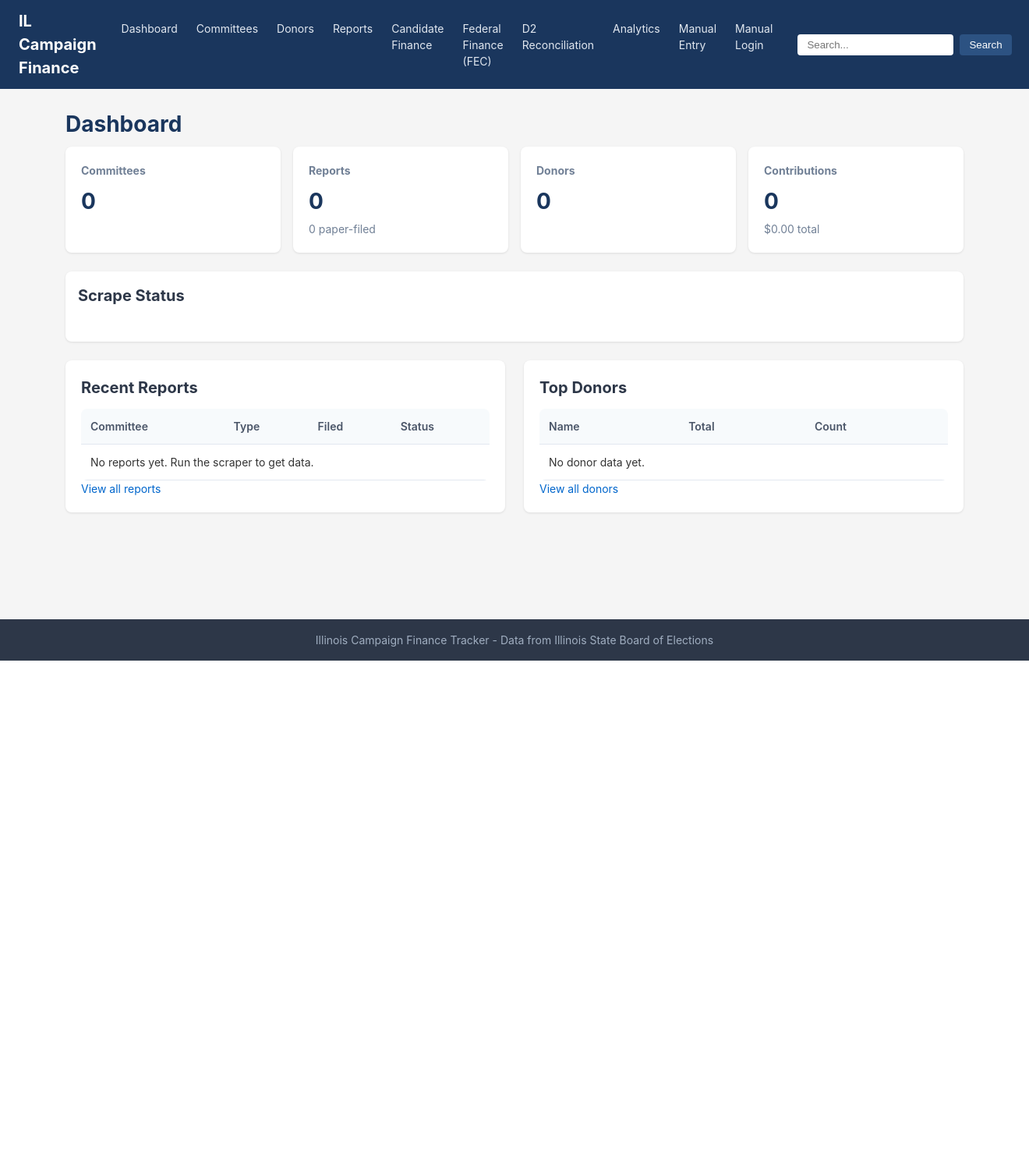
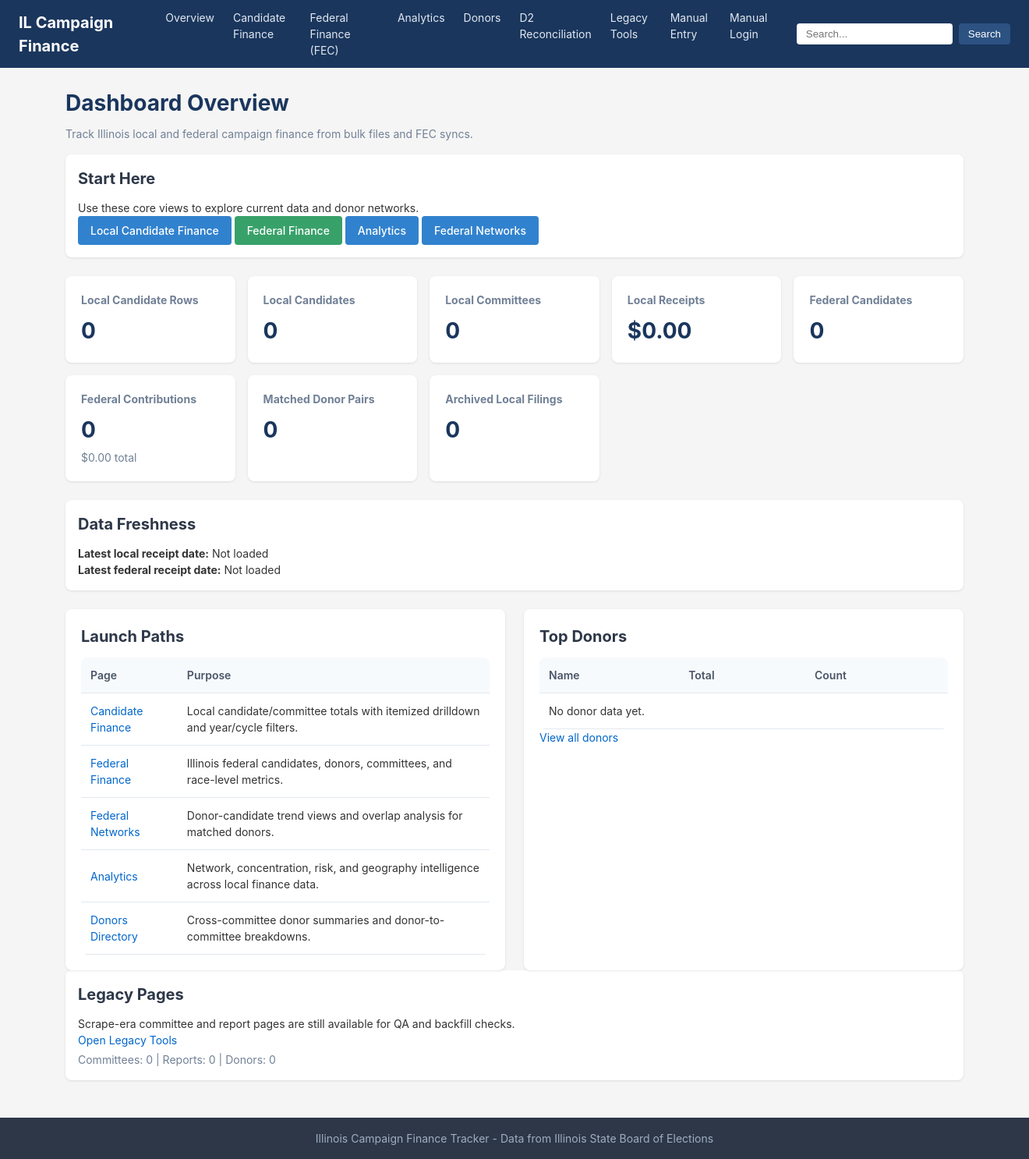
Before and after one commit to Doommen3/Illinois_campaign_finance, a Flask app: page / in a window 1320 px wide. Shown: the whole page at 78% size. Before the commit the page ends 847 px from the top, so only its background shows below. Run offline with Flask 3, Linux system fonts and the light colour scheme; data that the repository does not hold is empty.

Commit message:
Fix amendment-safe aggregates, add candidate year/cycle filters, redesign dashboard

```diff
--- a/database/analytics.py
+++ b/database/analytics.py
@@ -333,7 +333,10 @@ def categorize_spending_text(text: str | None) -> str:
     return "uncategorized"
 
 
-_BULK_DONOR_PART_FILTER_SQL = "(COALESCE(r.d2_part_code, '') LIKE '1%' OR COALESCE(r.d2_part_code, '') LIKE '5%')"
+_BULK_DONOR_PART_FILTER_SQL = (
+    "COALESCE(r.is_archived, 0) = 0 AND "
+    "(COALESCE(r.d2_part_code, '') LIKE '1%' OR COALESCE(r.d2_part_code, '') LIKE '5%')"
+)
 
 
 def _has_bulk_receipts_donor_data(conn: sqlite3.Connection) -> bool:
--- a/webapp/routes/main.py
+++ b/webapp/routes/main.py
@@ -6,32 +6,166 @@ from database.models import Committee, Report, Donor, Contribution
 main_bp = Blueprint('main', __name__)
 
 
+def _table_exists(conn, table_name: str) -> bool:
+    row = conn.execute(
+        "SELECT 1 FROM sqlite_master WHERE type = 'table' AND name = ?",
+        (table_name,),
+    ).fetchone()
+    return row is not None
+
+
+def _scalar(conn, sql: str, params=(), default=0):
+    try:
+        row = conn.execute(sql, params).fetchone()
+    except Exception:
+        return default
+    if not row:
+        return default
+    keys = row.keys() if hasattr(row, "keys") else []
+    if not keys:
+        return default
+    value = row[keys[0]]
+    return default if value is None else value
+
+
 @main_bp.route('/')
 def index():
-    """Dashboard with stats."""
+    """Bulk-first dashboard with local/federal finance entry points."""
     conn = current_app.get_database()
 
-    # Get statistics
     stats = {
-        'total_committees': Committee.count(conn),
-        'total_reports': Report.count(conn),
-        'total_donors': Donor.count(conn),
-        'total_contributions': Contribution.count(conn),
-        'total_amount': Contribution.total_amount(conn),
-        'paper_filed_count': Report.count(conn, paper_filed=True),
-        'report_status': Report.count_by_status(conn),
+        'local_candidate_rows': 0,
+        'local_candidates': 0,
+        'local_committees': 0,
+        'local_total_receipts': 0.0,
+        'local_total_expenditures': 0.0,
+        'local_archived_filings': 0,
+        'federal_candidates': 0,
+        'federal_contributions': 0,
+        'federal_total_amount': 0.0,
+        'federal_matched_donors': 0,
+        'legacy_reports': Report.count(conn),
+        'legacy_committees': Committee.count(conn),
+        'legacy_donors': Donor.count(conn),
     }
 
-    # Get recent reports
-    recent_reports = Report.get_all(conn, limit=10)
+    if _table_exists(conn, "bulk_candidate_committee_finance_agg"):
+        stats['local_candidate_rows'] = int(
+            _scalar(conn, "SELECT COUNT(*) AS count FROM bulk_candidate_committee_finance_agg", default=0)
+        )
+        stats['local_candidates'] = int(
+            _scalar(
+                conn,
+                "SELECT COUNT(DISTINCT candidate_id) AS count FROM bulk_candidate_committee_finance_agg WHERE candidate_id IS NOT NULL",
+                default=0,
+            )
+        )
+        stats['local_committees'] = int(
+            _scalar(
+                conn,
+                "SELECT COUNT(DISTINCT committee_id_sbe) AS count FROM bulk_candidate_committee_finance_agg WHERE committee_id_sbe IS NOT NULL",
+                default=0,
+            )
+        )
 
-    # Get top donors
-    top_donors = Donor.get_all_with_totals(conn, limit=10, sort_by='total_amount')
+    if _table_exists(conn, "bulk_d2_totals_clean"):
+        stats['local_total_receipts'] = float(
+            _scalar(
+                conn,
+                "SELECT COALESCE(SUM(total_receipts), 0) AS total FROM bulk_d2_totals_clean WHERE COALESCE(is_archived, 0) = 0",
+                default=0.0,
+            )
+        )
+        stats['local_total_expenditures'] = float(
+            _scalar(
+                conn,
+                "SELECT COALESCE(SUM(total_expenditures), 0) AS total FROM bulk_d2_totals_clean WHERE COALESCE(is_archived, 0) = 0",
+                default=0.0,
+            )
+        )
+        stats['local_archived_filings'] = int(
+            _scalar(
+                conn,
+                "SELECT COUNT(*) AS count FROM bulk_d2_totals_clean WHERE COALESCE(is_archived, 0) = 1",
+                default=0,
+            )
+        )
+
+    if _table_exists(conn, "fec_candidate_match"):
+        stats['federal_candidates'] = int(
+            _scalar(
+                conn,
+                "SELECT COUNT(DISTINCT fec_candidate_id) AS count FROM fec_candidate_match WHERE fec_candidate_id IS NOT NULL",
+                default=0,
+            )
+        )
+
+    if _table_exists(conn, "fec_schedule_a_contributions"):
+        stats['federal_contributions'] = int(
+            _scalar(
+                conn,
+                "SELECT COUNT(*) AS count FROM fec_schedule_a_contributions",
+                default=0,
+            )
+        )
+        stats['federal_total_amount'] = float(
+            _scalar(
+                conn,
+                "SELECT COALESCE(SUM(contribution_receipt_amount), 0) AS total FROM fec_schedule_a_contributions",
+                default=0.0,
+            )
+        )
+
+    if _table_exists(conn, "fec_local_donor_matches"):
+        stats['federal_matched_donors'] = int(
+            _scalar(
+                conn,
+                """
+                SELECT COUNT(DISTINCT federal_donor_entity_key || '|' || local_donor_key) AS count
+                FROM fec_local_donor_matches
+                """,
+                default=0,
+            )
+        )
+
+    freshness = {
+        'local_receipt_date': None,
+        'federal_receipt_date': None,
+    }
+    if _table_exists(conn, "bulk_receipts_clean"):
+        freshness['local_receipt_date'] = _scalar(
+            conn,
+            "SELECT MAX(received_date) AS max_date FROM bulk_receipts_clean WHERE COALESCE(is_archived, 0) = 0",
+            default=None,
+        )
+    if _table_exists(conn, "fec_schedule_a_contributions"):
+        freshness['federal_receipt_date'] = _scalar(
+            conn,
+            "SELECT MAX(contribution_receipt_date) AS max_date FROM fec_schedule_a_contributions",
+            default=None,
+        )
+
+    top_donors = Donor.get_all_with_totals(conn, limit=8, sort_by='total_amount')
 
     return render_template('index.html',
                            stats=stats,
-                           recent_reports=recent_reports,
-                           top_donors=top_donors)
+                           top_donors=top_donors,
+                           freshness=freshness)
+
+
+@main_bp.route('/legacy')
+def legacy():
+    """Legacy scrape-era pages kept for QA and historical lookup."""
+    conn = current_app.get_database()
+    return render_template(
+        'legacy.html',
+        legacy_counts={
+            'committees': Committee.count(conn),
+            'reports': Report.count(conn),
+            'donors': Donor.count(conn),
+            'contributions': Contribution.count(conn),
+        },
+    )
 
 
 @main_bp.route('/search')
--- a/webapp/templates/base.html
+++ b/webapp/templates/base.html
@@ -12,14 +12,13 @@
             <a href="{{ url_for('main.index') }}">IL Campaign Finance</a>
         </div>
         <ul class="nav-links">
-            <li><a href="{{ url_for('main.index') }}">Dashboard</a></li>
-            <li><a href="{{ url_for('committees.list_committees') }}">Committees</a></li>
-            <li><a href="{{ url_for('donors.list_donors') }}">Donors</a></li>
-            <li><a href="{{ url_for('reports.list_reports') }}">Reports</a></li>
+            <li><a href="{{ url_for('main.index') }}">Overview</a></li>
             <li><a href="{{ url_for('candidate_finance.list_candidate_finance') }}">Candidate Finance</a></li>
             <li><a href="{{ url_for('federal_finance.list_federal_finance') }}">Federal Finance (FEC)</a></li>
+            <li><a href="{{ url_for('analytics.dashboard') }}">Analytics</a></li>
+            <li><a href="{{ url_for('donors.list_donors') }}">Donors</a></li>
             <li><a href="{{ url_for('d2_receipts_recon.list_d2_receipts_recon') }}">D2 Reconciliation</a></li>
-            <li><a href="{{ url_for('analytics.dashboard') }}">Analytics</a></li>
+            <li><a href="{{ url_for('main.legacy') }}">Legacy Tools</a></li>
             <li><a href="{{ url_for('manual_entry.queue') }}">Manual Entry</a></li>
             {% if current_manual_user %}
             <li><a href="{{ url_for('auth.logout') }}">Sign Out ({{ current_manual_user.username }})</a></li>
--- a/webapp/templates/candidate_finance/itemized.html
+++ b/webapp/templates/candidate_finance/itemized.html
@@ -44,8 +44,8 @@
     <input type="text" name="q" value="{{ query }}" placeholder="Search donor, vendor, description, or filed doc">
     <input type="text" name="d2_part" value="{{ d2_part }}" placeholder="D2 part (1, 1A, 5, etc.)">
     <select name="archived">
+        <option value="no" {% if archived == 'no' %}selected{% endif %}>Non-archived only</option>
         <option value="all" {% if archived == 'all' %}selected{% endif %}>All rows</option>
-        <option value="no" {% if archived == 'no' %}selected{% endif %}>Non-archived only</option>
         <option value="yes" {% if archived == 'yes' %}selected{% endif %}>Archived only</option>
     </select>
     <input type="text" name="min_amount" value="{{ min_amount }}" placeholder="Min amount">
--- a/webapp/templates/index.html
+++ b/webapp/templates/index.html
@@ -3,77 +3,95 @@
 {% block title %}Dashboard - Illinois Campaign Finance Tracker{% endblock %}
 
 {% block content %}
-<h1>Dashboard</h1>
+<h1>Dashboard Overview</h1>
+<p class="subtitle">Track Illinois local and federal campaign finance from bulk files and FEC syncs.</p>
+
+<div class="status-section">
+    <h2>Start Here</h2>
+    <p>Use these core views to explore current data and donor networks.</p>
+    <p>
+        <a class="btn btn-primary" href="{{ url_for('candidate_finance.list_candidate_finance') }}">Local Candidate Finance</a>
+        <a class="btn btn-success" href="{{ url_for('federal_finance.list_federal_finance') }}">Federal Finance</a>
+        <a class="btn btn-primary" href="{{ url_for('analytics.dashboard') }}">Analytics</a>
+        <a class="btn btn-primary" href="{{ url_for('federal_finance.federal_networks') }}">Federal Networks</a>
+    </p>
+</div>
 
 <div class="stats-grid">
     <div class="stat-card">
-        <h3>Committees</h3>
-        <p class="stat-value">{{ stats.total_committees }}</p>
+        <h3>Local Candidate Rows</h3>
+        <p class="stat-value">{{ stats.local_candidate_rows }}</p>
     </div>
     <div class="stat-card">
-        <h3>Reports</h3>
-        <p class="stat-value">{{ stats.total_reports }}</p>
-        <p class="stat-detail">{{ stats.paper_filed_count }} paper-filed</p>
+        <h3>Local Candidates</h3>
+        <p class="stat-value">{{ stats.local_candidates }}</p>
     </div>
     <div class="stat-card">
-        <h3>Donors</h3>
-        <p class="stat-value">{{ stats.total_donors }}</p>
+        <h3>Local Committees</h3>
+        <p class="stat-value">{{ stats.local_committees }}</p>
     </div>
     <div class="stat-card">
-        <h3>Contributions</h3>
-        <p class="stat-value">{{ stats.total_contributions }}</p>
-        <p class="stat-detail">{{ format_currency(stats.total_amount) }} total</p>
+        <h3>Local Receipts</h3>
+        <p class="stat-value">{{ format_currency(stats.local_total_receipts) }}</p>
+    </div>
+    <div class="stat-card">
+        <h3>Federal Candidates</h3>
+        <p class="stat-value">{{ stats.federal_candidates }}</p>
+    </div>
+    <div class="stat-card">
+        <h3>Federal Contributions</h3>
+        <p class="stat-value">{{ stats.federal_contributions }}</p>
+        <p class="stat-detail">{{ format_currency(stats.federal_total_amount) }} total</p>
+    </div>
+    <div class="stat-card">
+        <h3>Matched Donor Pairs</h3>
+        <p class="stat-value">{{ stats.federal_matched_donors }}</p>
+    </div>
+    <div class="stat-card">
+        <h3>Archived Local Filings</h3>
+        <p class="stat-value">{{ stats.local_archived_filings }}</p>
     </div>
 </div>
 
 <div class="status-section">
-    <h2>Scrape Status</h2>
-    <div class="status-badges">
-        {% for status, count in stats.report_status.items() %}
-        <span class="badge badge-{{ status }}">{{ status }}: {{ count }}</span>
-        {% endfor %}
-    </div>
+    <h2>Data Freshness</h2>
+    <p><strong>Latest local receipt date:</strong> {{ freshness.local_receipt_date if freshness.local_receipt_date else 'Not loaded' }}</p>
+    <p><strong>Latest federal receipt date:</strong> {{ freshness.federal_receipt_date if freshness.federal_receipt_date else 'Not loaded' }}</p>
 </div>
 
 <div class="two-column">
     <div class="column">
-        <h2>Recent Reports</h2>
+        <h2>Launch Paths</h2>
         <table class="data-table">
             <thead>
                 <tr>
-                    <th>Committee</th>
-                    <th>Type</th>
-                    <th>Filed</th>
-                    <th>Status</th>
+                    <th>Page</th>
+                    <th>Purpose</th>
                 </tr>
             </thead>
             <tbody>
-                {% for report in recent_reports %}
                 <tr>
-                    <td>
-                        <a href="{{ url_for('reports.report_detail', report_id=report.id) }}">
-                            {{ report.committee_name|truncate(30) }}
-                        </a>
-                    </td>
-                    <td>{{ report.report_type|truncate(20) if report.report_type else '-' }}</td>
-                    <td>{{ report.filed_date if report.filed_date else '-' }}</td>
-                    <td>
-                        <span class="badge badge-{{ report.scrape_status }}">
-                            {{ report.scrape_status }}
-                        </span>
-                        {% if report.is_paper_filed %}
-                        <span class="badge badge-paper">paper</span>
-                        {% endif %}
-                    </td>
+                    <td><a href="{{ url_for('candidate_finance.list_candidate_finance') }}">Candidate Finance</a></td>
+                    <td>Local candidate/committee totals with itemized drilldown and year/cycle filters.</td>
                 </tr>
-                {% else %}
                 <tr>
-                    <td colspan="4">No reports yet. Run the scraper to get data.</td>
+                    <td><a href="{{ url_for('federal_finance.list_federal_finance') }}">Federal Finance</a></td>
+                    <td>Illinois federal candidates, donors, committees, and race-level metrics.</td>
                 </tr>
-                {% endfor %}
+                <tr>
+                    <td><a href="{{ url_for('federal_finance.federal_networks') }}">Federal Networks</a></td>
+                    <td>Donor-candidate trend views and overlap analysis for matched donors.</td>
+                </tr>
+                <tr>
+                    <td><a href="{{ url_for('analytics.dashboard') }}">Analytics</a></td>
+                    <td>Network, concentration, risk, and geography intelligence across local finance data.</td>
+                </tr>
+                <tr>
+                    <td><a href="{{ url_for('donors.list_donors') }}">Donors Directory</a></td>
+                    <td>Cross-committee donor summaries and donor-to-committee breakdowns.</td>
+                </tr>
             </tbody>
         </table>
-        <p><a href="{{ url_for('reports.list_reports') }}">View all reports</a></p>
     </div>
 
     <div class="column">
@@ -92,14 +110,14 @@
                     <td>
                         {% if donor.id %}
                         <a href="{{ url_for('donors.donor_detail', donor_id=donor.id) }}">
-                            {{ donor.name|truncate(25) }}
+                            {{ donor.name|truncate(28) }}
                         </a>
                         {% elif donor.donor_key %}
                         <a href="{{ url_for('donors.donor_detail_by_key', donor_key=donor.donor_key, source=donor.source if donor.source else 'bulk_receipts') }}">
-                            {{ donor.name|truncate(25) }}
+                            {{ donor.name|truncate(28) }}
                         </a>
                         {% else %}
-                        {{ donor.name|truncate(25) }}
+                        {{ donor.name|truncate(28) }}
                         {% endif %}
                     </td>
                     <td>{{ format_currency(donor.total_amount) }}</td>
@@ -115,4 +133,17 @@
         <p><a href="{{ url_for('donors.list_donors') }}">View all donors</a></p>
     </div>
 </div>
+
+<div class="status-section">
+    <h2>Legacy Pages</h2>
+    <p>Scrape-era committee and report pages are still available for QA and backfill checks.</p>
+    <p>
+        <a href="{{ url_for('main.legacy') }}">Open Legacy Tools</a>
+    </p>
+    <p class="stat-detail">
+        Committees: {{ stats.legacy_committees }} |
+        Reports: {{ stats.legacy_reports }} |
+        Donors: {{ stats.legacy_donors }}
+    </p>
+</div>
 {% endblock %}
```
Also changed, not shown: database/bulk_download_loader.py (+61 -19 lines), database/models.py (+83 -5 lines), tests/test_bulk_download_loader.py (+38 -1 lines), tests/test_webapp.py (+27 -7 lines), webapp/routes/candidate_finance.py (+35 -1 lines), webapp/templates/candidate_finance/list.html (+27 -1 lines), webapp/templates/legacy.html (added, +34 -0 lines).
